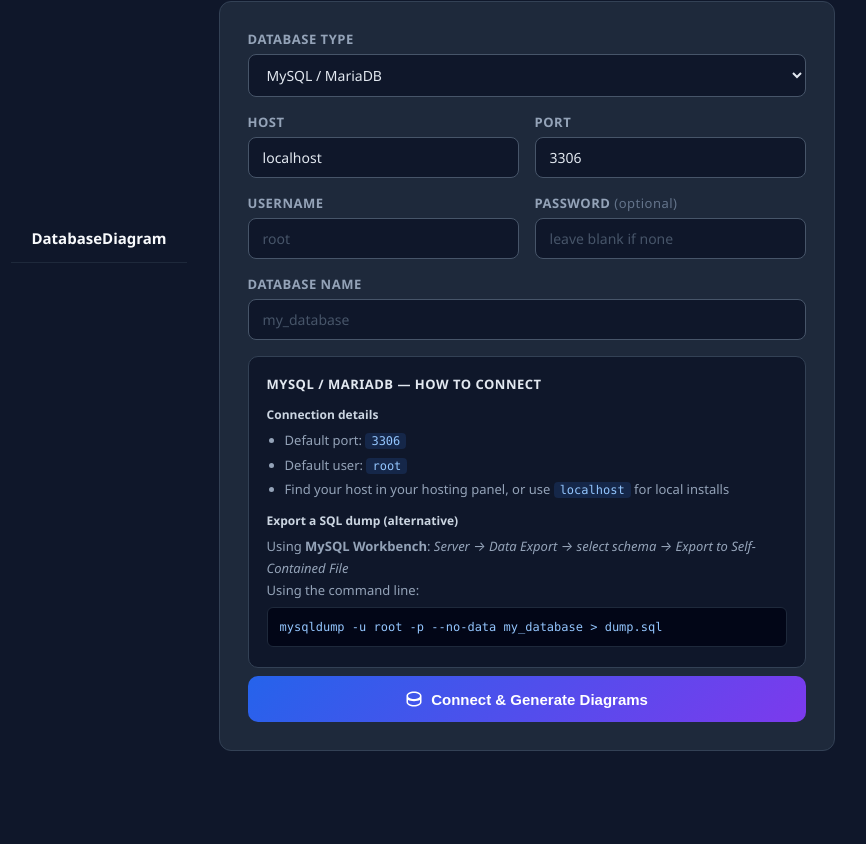
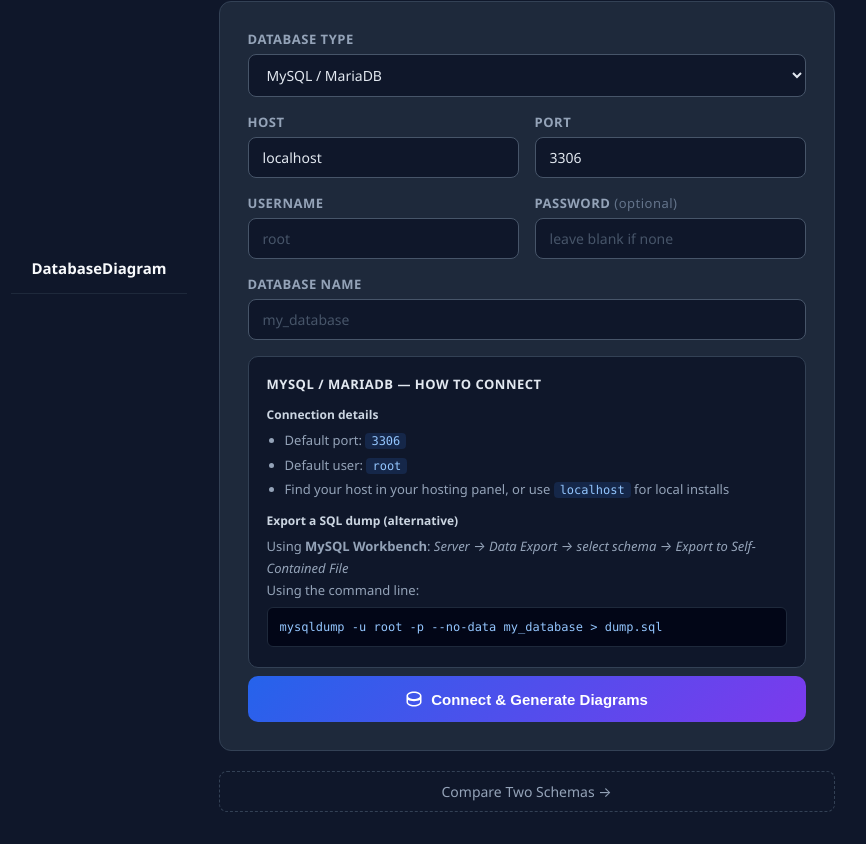
Before and after one commit to Kennski/DatabaseDiagram, a website: page public/index.html in a window 1280 px wide. Shown: the part 307-1151 px from the top of the page, without its empty margins (201-1067 px from the left). Before the commit the page ends 1090 px from the top, so only its background shows below. Drawn offline with Linux system fonts and the light colour scheme.

Commit message:
feat: add Compare Schemas link to index page
Co-Authored-By: Claude Opus 4.6 (1M context) <noreply@anthropic.com>

```diff
--- a/public/index.html
+++ b/public/index.html
@@ -373,6 +373,8 @@ body {
 
 .auto-detected-label { color: #6366f1; font-size: 12px; margin-left: 8px; animation: fadeIn 0.3s ease; }
 @keyframes fadeIn { from { opacity: 0; } to { opacity: 1; } }
+.compare-link { display: block; text-align: center; margin-top: 20px; color: #94a3b8; font-size: 14px; text-decoration: none; padding: 10px; border: 1px dashed #334155; border-radius: 8px; transition: all 0.15s; }
+.compare-link:hover { color: #e2e8f0; border-color: #6366f1; }
 </style>
 </head>
 <body>
@@ -553,6 +555,7 @@ body {
         </div>
     </div>
 
+    <a href="/dynamic-diff.html" class="compare-link">Compare Two Schemas &rarr;</a>
 
 </div>
 
```
